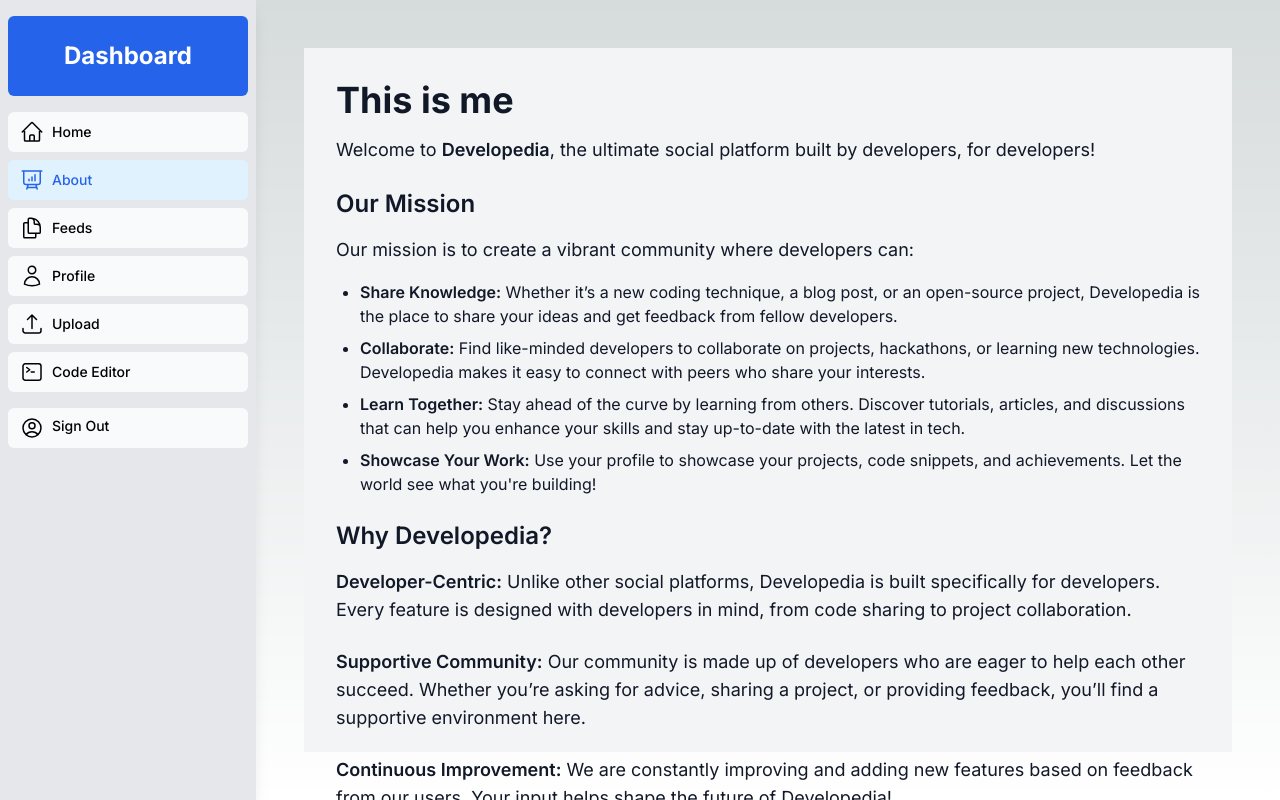
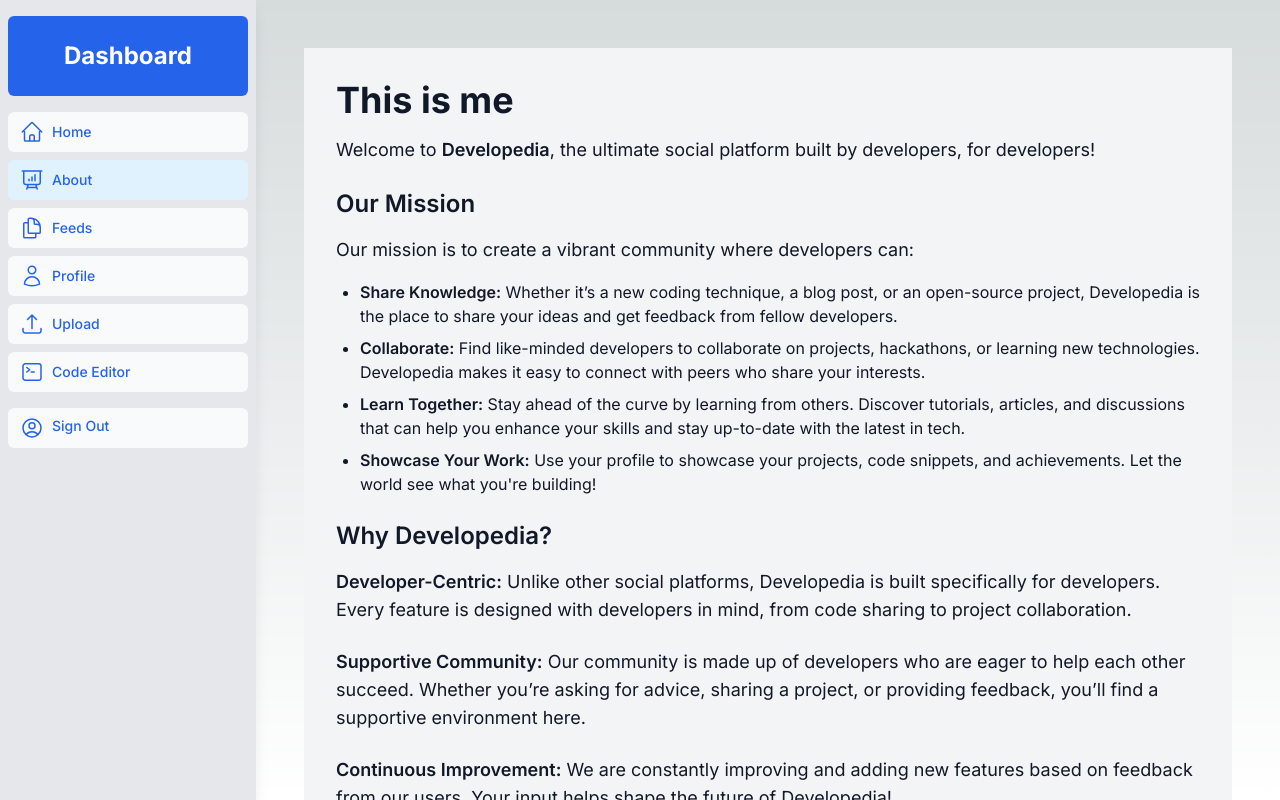
Before and after one commit to Sourabhpargai1234/Developedia, a Next.js app: page /dashboard/about in a window 1280 px wide. Built offline with nearby package versions, Linux system fonts and the light colour scheme; no server answers.

Commit message:
final changes

```diff
--- a/app/dashboard/about/page.tsx
+++ b/app/dashboard/about/page.tsx
@@ -7,7 +7,7 @@ export const metadata: Metadata = {
 
 export default function Aboutpage() {
   return (
-    <div className="w-full h-full p-8 bg-gray-100 text-gray-900">
+    <div className="w-full h-auto p-8 bg-gray-100 text-gray-900">
       <div className="max-w-4xl mx-auto">
         <h1 className="text-4xl font-bold mb-4">This is me</h1>
         <p className="text-lg mb-6">
--- a/app/ui/Navbar.tsx
+++ b/app/ui/Navbar.tsx
@@ -26,8 +26,8 @@ export default function NavLinks({ direction = "horizontal" }: { direction?: "ho
   return (
     <div className={clsx(
       {
-      "flex space-x-2 h-[7vh]": direction === "horizontal", // Horizontal layout
-      "flex flex-col space-y-2": direction === "vertical" // Vertical layout
+      "flex space-x-2 h-[7vh]": direction === "horizontal",
+      "flex flex-col space-y-2": direction === "vertical"
     })}>
       {links.map((link) => {
         const LinkIcon = link.icon;
@@ -36,12 +36,12 @@ export default function NavLinks({ direction = "horizontal" }: { direction?: "ho
             key={link.name}
             href={link.href}
             className={clsx(
-              'flex items-center gap-2 no-underline rounded-md bg-gray-50 p-3 text-sm font-medium hover:bg-sky-100 hover:text-blue-600 md:p-2 md:px-3',
+              'flex items-center gap-2 no-underline rounded-md bg-gray-50 p-3 text-blue-600 text-sm font-medium hover:bg-sky-100 hover:text-blue-600 md:p-2 md:px-3',
               { 'bg-sky-100 text-blue-600': pathname === link.href }
             )}
           >
             <LinkIcon className="w-6"/>
-            <p className="hidden md:block" style={{ marginBottom: "0rem" }}>{link.name}</p>
+            <p className="hidden md:block text-blue-600" style={{ marginBottom: "0rem" }}>{link.name}</p>
           </Link>
         );
       })}
--- a/app/ui/Sidenav.tsx
+++ b/app/ui/Sidenav.tsx
@@ -32,8 +32,8 @@ export default function SideNav() {
           ${isMobile ? "self-center" : "mt-3"}`}
           onClick={() => signOut()}
         >
-          <UserCircleIcon className="w-6" />
-          <span className="hidden md:inline">Sign Out</span>
+          <UserCircleIcon className="w-6 text-blue-600" />
+          <span className="hidden md:inline text-blue-600">Sign Out</span>
         </button>
       </div>
 
--- a/package.json
+++ b/package.json
@@ -48,5 +48,9 @@
     "postcss": "^8",
     "tailwindcss": "^3.4.1",
     "typescript": "^5"
-  }
+  },
+  "description": "This is a [Next.js](https://nextjs.org/) project bootstrapped with [`create-next-app`](https://github.com/vercel/next.js/tree/canary/packages/create-next-app).",
+  "main": "index.js",
+  "author": "",
+  "license": "ISC"
 }
```
Also changed, not shown: 1 other file (tests, documents, lock files or other folders).
